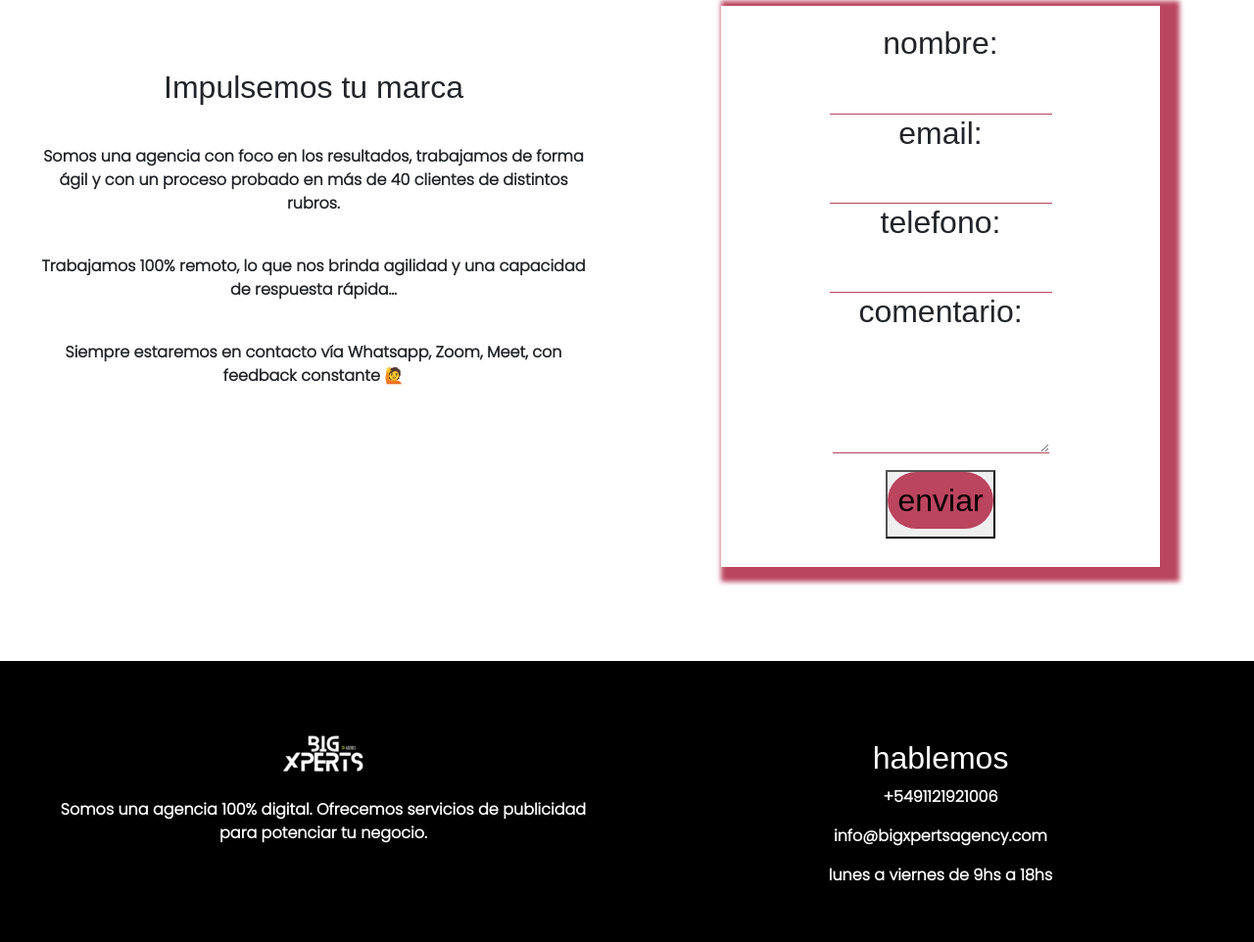
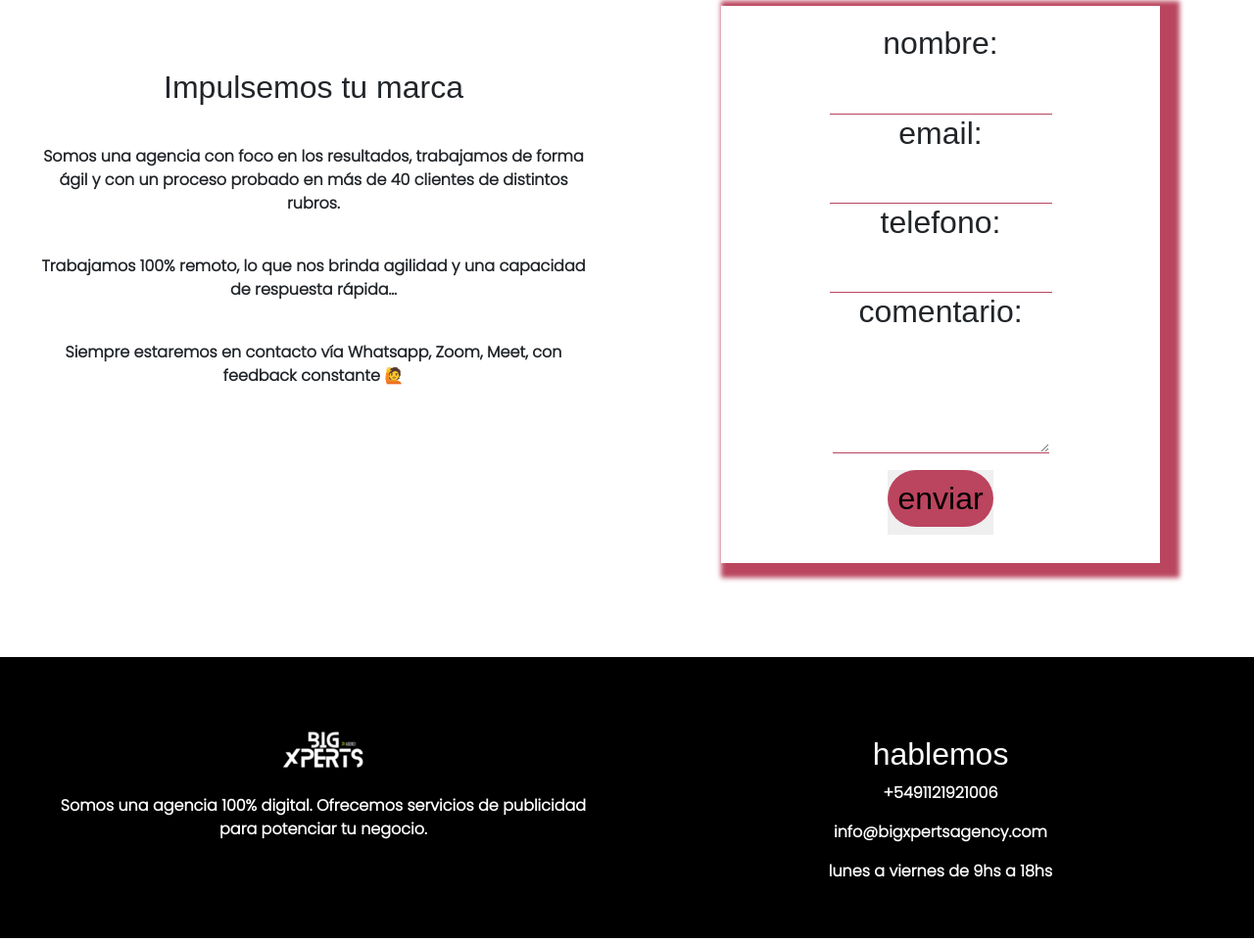
Before and after one commit to Carlitasilvaa/Proyecto, a website: page pages/contactos.html in a window 1280 px wide. Shown: the part 554-1516 px from the top of the page at 98% size. Drawn offline with nearby package versions, Linux system fonts and the light colour scheme; a web font is replaced by a local one.

Commit message:
detalles

```diff
--- a/css/stylesOrignal.css
+++ b/css/stylesOrignal.css
@@ -717,4 +717,4 @@ justify-items: center;}
 .tituloParrafoContacto{
   padding: 1.25rem;
 }
-}*/
+}
--- a/scss/components/_button-contacto.scss
+++ b/scss/components/_button-contacto.scss
@@ -14,3 +14,6 @@
     background-color: #FF184B;
     transition: 1s;
 }
+.boton-contacto{
+    border: none;
+}
--- a/scss/components/_button-index.scss
+++ b/scss/components/_button-index.scss
@@ -18,3 +18,6 @@ h3:hover {
     background-color: #FF184B;
     transition: 1s;
 }
+.boton{
+    border: none;
+}
```
Also changed, not shown: index.html (+1 -1 lines), css/styles.css.
